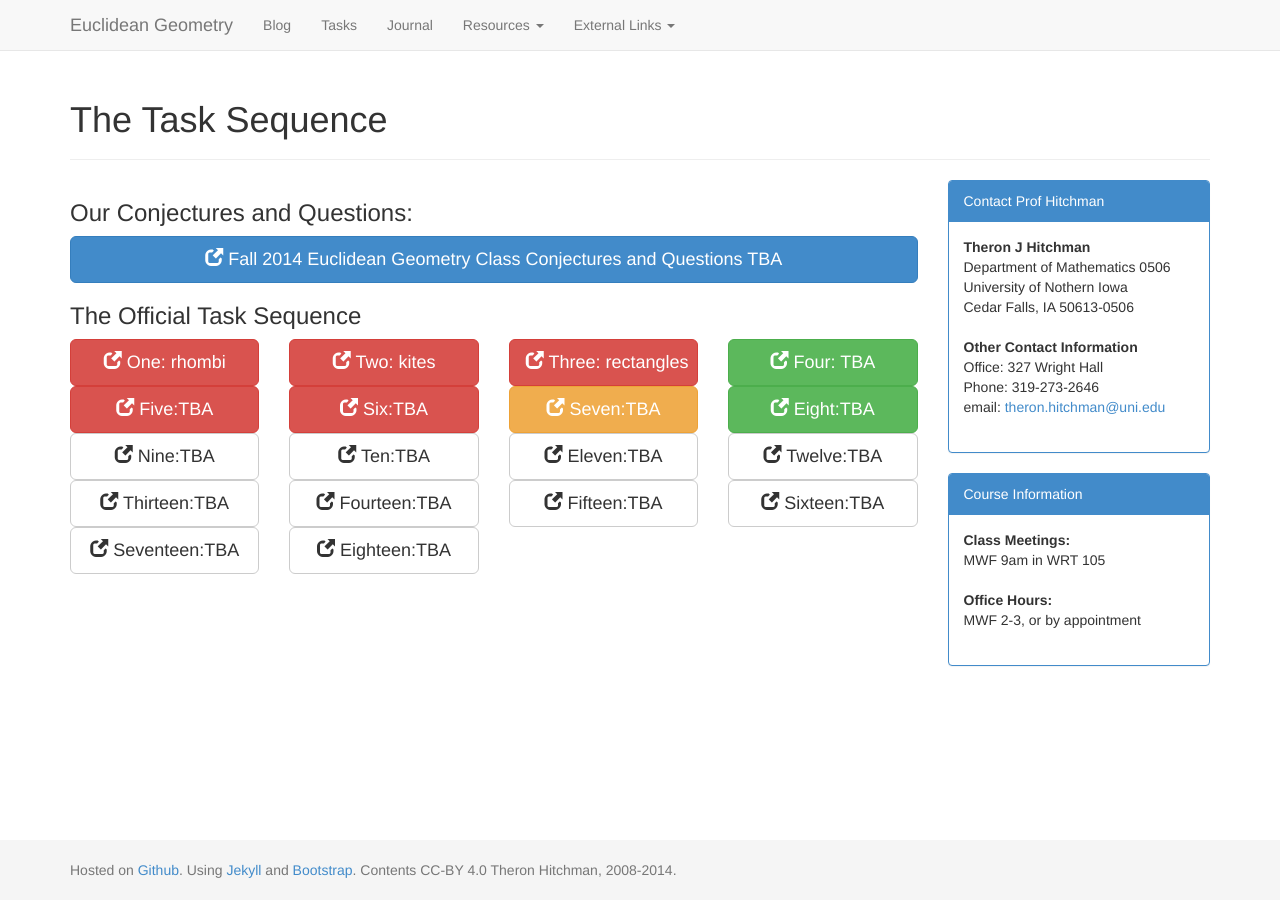
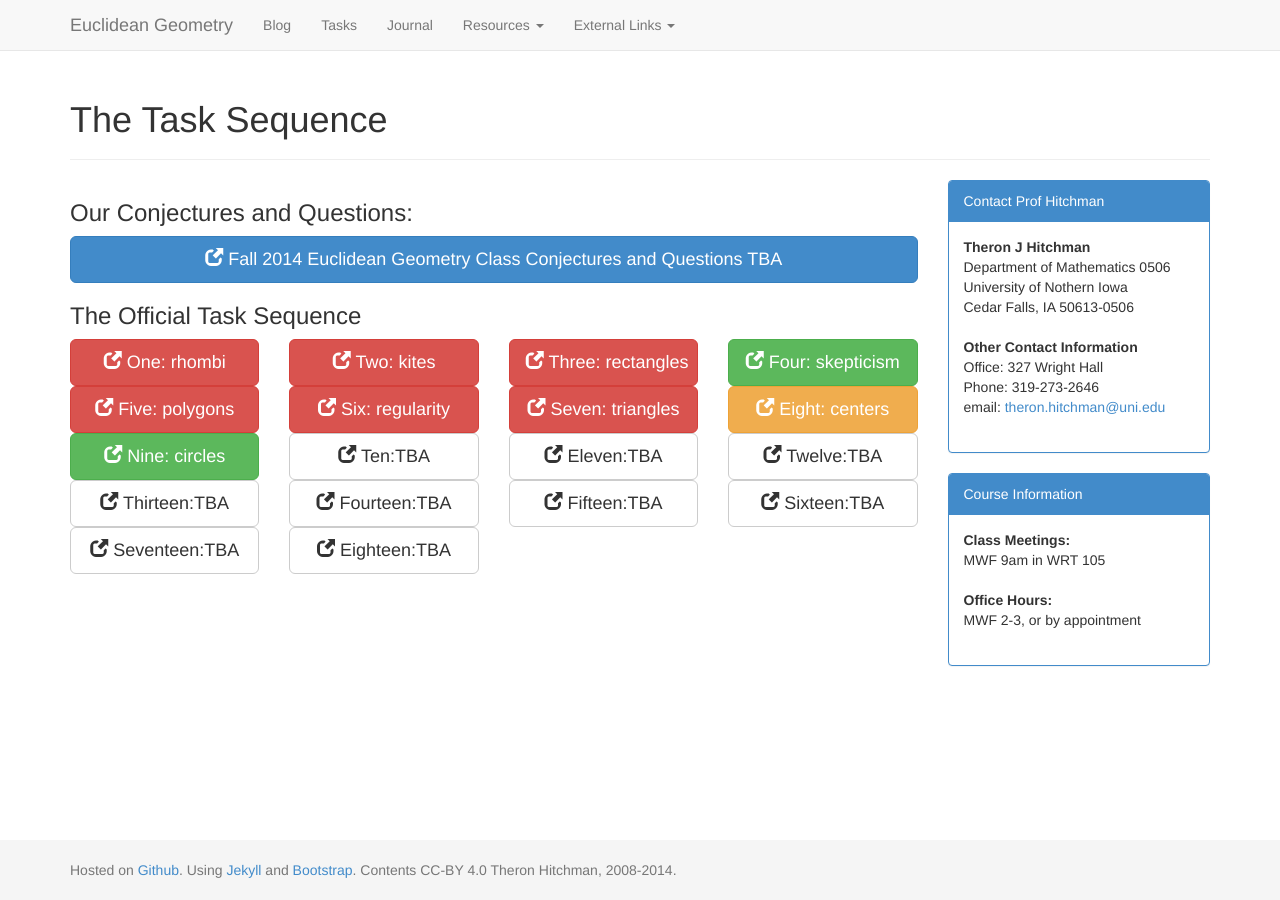
Before and after one commit to theronhitchman/euclidean-geometry, a Jekyll site: the page built from tasks/index.md, in a window 1280 px wide. Built offline with Jekyll 4.4.1, drawn with Linux system fonts in a browser that asks for light colours; nearby versions of some CDN libraries.

Commit message:
update tasks page; include eg09

```diff
--- a/tasks/index.md
+++ b/tasks/index.md
@@ -29,27 +29,27 @@ layout: default
 </div>
 <div class="col-xs-6 col-sm-4 col-lg-3 text-center">
   <a class="btn btn-success btn-lg btn-block" href="{{site.baseurl}}/EG_main04.pdf">
-  <span class="glyphicon glyphicon-new-window"></span> Four:<br class="visible-xs" /> TBA</a>
+  <span class="glyphicon glyphicon-new-window"></span> Four:<br class="visible-xs" /> skepticism</a>
 </div>
 <div class="col-xs-6 col-sm-4 col-lg-3 text-center">
   <a class="btn btn-danger btn-lg btn-block" href="{{site.baseurl}}/EG_main05.pdf">
-  <span class="glyphicon glyphicon-new-window"></span> Five:<br class="visible-xs" />TBA</a>
+  <span class="glyphicon glyphicon-new-window"></span> Five:<br class="visible-xs" /> polygons</a>
 </div>
 <div class="col-xs-6 col-sm-4 col-lg-3 text-center">
   <a class="btn btn-danger btn-lg btn-block" href="{{site.baseurl}}/EG_main06.pdf">
-  <span class="glyphicon glyphicon-new-window"></span> Six:<br class="visible-xs" />TBA</a>
+  <span class="glyphicon glyphicon-new-window"></span> Six:<br class="visible-xs" /> regularity</a>
 </div>
 <div class="col-xs-6 col-sm-4 col-lg-3 text-center">
-  <a class="btn btn-warning btn-lg btn-block" href="{{site.baseurl}}/EG_main07.pdf">
-  <span class="glyphicon glyphicon-new-window"></span> Seven:<br class="visible-xs" />TBA</a>
+  <a class="btn btn-danger btn-lg btn-block" href="{{site.baseurl}}/EG_main07.pdf">
+  <span class="glyphicon glyphicon-new-window"></span> Seven:<br class="visible-xs" /> triangles</a>
 </div>
 <div class="col-xs-6 col-sm-4 col-lg-3 text-center">
-  <a class="btn btn-success btn-lg btn-block" href="{{site.baseurl}}/EG_main08.pdf">
-  <span class="glyphicon glyphicon-new-window"></span> Eight:<br class="visible-xs" />TBA</a>
+  <a class="btn btn-warning btn-lg btn-block" href="{{site.baseurl}}/EG_main08.pdf">
+  <span class="glyphicon glyphicon-new-window"></span> Eight:<br class="visible-xs" /> centers</a>
 </div>
 <div class="col-xs-6 col-sm-4 col-lg-3 text-center">
-  <a class="btn btn-default btn-lg btn-block" href="#">
-  <span class="glyphicon glyphicon-new-window"></span> Nine:<br class="visible-xs" />TBA</a>
+  <a class="btn btn-success btn-lg btn-block" href="{{site.baseurl}}/EG_main09.pdf">
+  <span class="glyphicon glyphicon-new-window"></span> Nine:<br class="visible-xs" /> circles</a>
 </div>
 <div class="col-xs-6 col-sm-4 col-lg-3 text-center">
   <a class="btn btn-default btn-lg btn-block" href="#">
```
Also changed, not shown: 1 other file.
